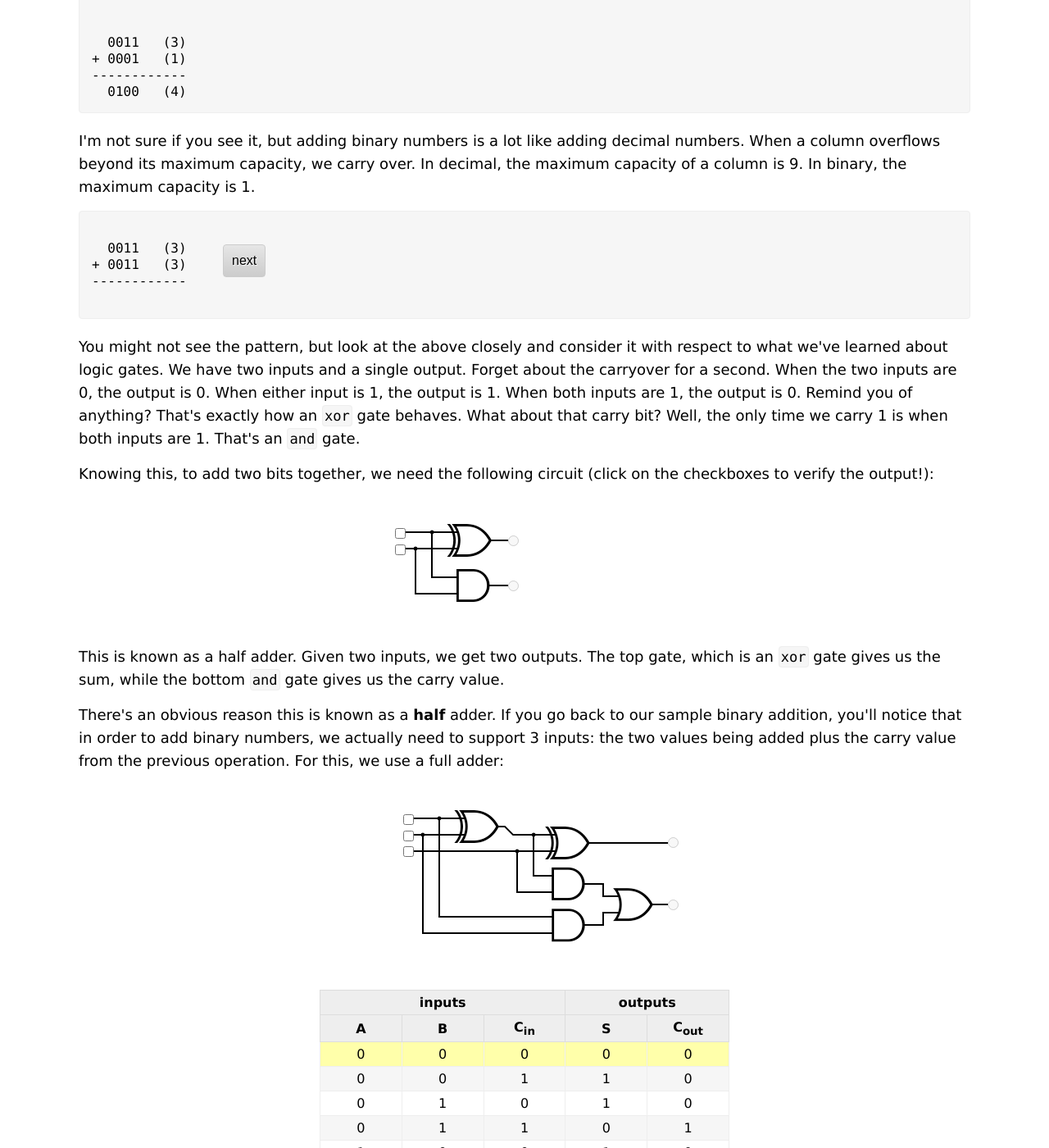
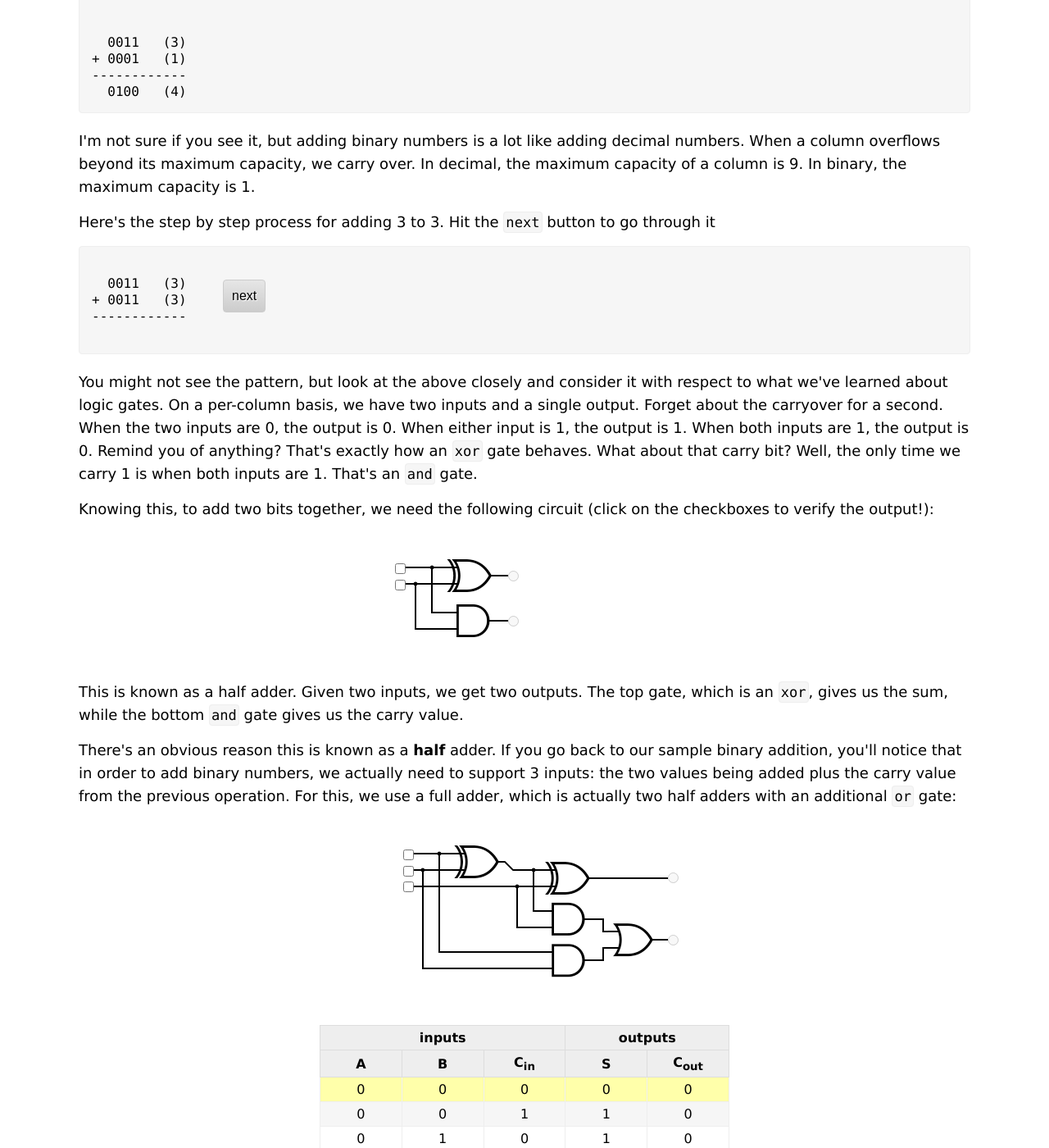
Before and after one commit to fehmicansaglam/fehmicansaglam.github.com, a Jekyll site: the page built from _posts/2012-5-7-Lets-Increment-I-Logic-Gate-Style.html, in a window 1280 px wide and 1400 px high, scrolled down 1215 px. Shown: the whole window at 82% size. Built offline with Jekyll 4.4.1, drawn with Linux system fonts in a browser that asks for light colours; nearby versions of some CDN libraries; comment, search, counter and statistics services are not loaded; some of the changed text lies outside the part shown.

Commit message:
corrections

```diff
--- a/_posts/2012-5-7-Lets-Increment-I-Logic-Gate-Style.html
+++ b/_posts/2012-5-7-Lets-Increment-I-Logic-Gate-Style.html
@@ -71,6 +71,8 @@ img{display:block;margin:auto;padding:30px;}
 
 <p>I'm not sure if you see it, but adding binary numbers is a lot like adding decimal numbers. When a column overflows beyond its maximum capacity, we carry over. In decimal, the maximum capacity of a column is 9. In binary, the maximum capacity is 1.</p>
 
+<p>Here's the step by step process for adding 3 to 3. Hit the <code>next</code> button to go through it</p>
+
 <pre id="addition">
   <span id="carry"></span>  <input type="button" id="next" class="button" value="next" />
   <span class="col4">0</span><span class="col3">0</span><span class="col2">1</span><span class="col1">1</span>   (3)
@@ -79,7 +81,7 @@ img{display:block;margin:auto;padding:30px;}
   <span id="answer"></span>
 </pre>
 
-<p>You might not see the pattern, but look at the above closely and consider it with respect to what we've learned about logic gates. We have two inputs and a single output. Forget about the carryover for a second. When the two inputs are 0, the output is 0. When either input is 1, the output is 1. When both inputs are 1, the output is 0. Remind you of anything? That's exactly how an <code>xor</code> gate behaves. What about that carry bit? Well, the only time we carry 1 is when both inputs are 1. That's an <code>and</code> gate.</p>
+<p>You might not see the pattern, but look at the above closely and consider it with respect to what we've learned about logic gates. On a per-column basis, we have two inputs and a single output. Forget about the carryover for a second. When the two inputs are 0, the output is 0. When either input is 1, the output is 1. When both inputs are 1, the output is 0. Remind you of anything? That's exactly how an <code>xor</code> gate behaves. What about that carry bit? Well, the only time we carry 1 is when both inputs are 1. That's an <code>and</code> gate.</p>
 
 <p>Knowing this, to add two bits together, we need the following circuit (click on the checkboxes to verify the output!): </p>
 
@@ -88,9 +90,9 @@ img{display:block;margin:auto;padding:30px;}
   <input type="radio" name="s" disabled /><input type="radio" name="c" disabled />
 </div>
 
-<p>This is known as a half adder. Given two inputs, we get two outputs. The top gate, which is an <code>xor</code> gate gives us the sum, while the bottom <code>and</code> gate gives us the carry value.</p>
+<p>This is known as a half adder. Given two inputs, we get two outputs. The top gate, which is an <code>xor</code>, gives us the sum, while the bottom <code>and</code> gate gives us the carry value.</p>
 
-<p>There's an obvious reason this is known as a <strong>half</strong> adder. If you go back to our sample binary addition, you'll notice that in order to add binary numbers, we actually need to support 3 inputs: the two values being added plus the carry value from the previous operation. For this, we use a full adder:</p>
+<p>There's an obvious reason this is known as a <strong>half</strong> adder. If you go back to our sample binary addition, you'll notice that in order to add binary numbers, we actually need to support 3 inputs: the two values being added plus the carry value from the previous operation. For this, we use a full adder, which is actually two half adders with an additional <code>or</code> gate:</p>
 
 <div id="fulladder">
   <input type="checkbox" name="a"><input type="checkbox" name="b" /><input type="checkbox" name="cin" />
```
Also changed, not shown: other parts of _posts/2012-5-7-Lets-Increment-I-Logic-Gate-Style.html (+1 -1 lines).
